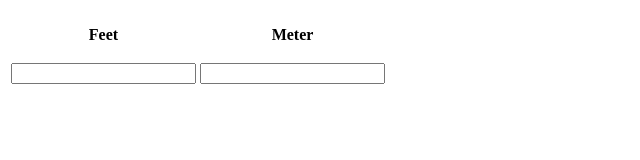
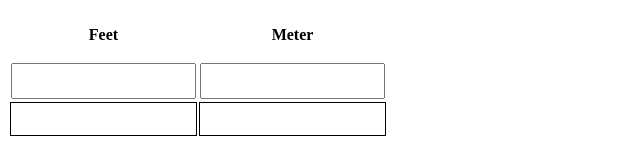
Before and after one commit to smoc180320/PF2209R1, a plain HTML site: page PF/Hàm 2/meter-feet.html in a window 1280 px wide. Shown: the whole page, without its empty margins (0-640 px from the left). Drawn offline with Linux system fonts and the light colour scheme.

Commit message:
update metter continue

```diff
--- a/PF/Hàm 2/meter-feet.html
+++ b/PF/Hàm 2/meter-feet.html
@@ -3,7 +3,15 @@
   <head>
     <meta charset="UTF-8" />
     <title>Title</title>
-    <script src="meter-feet.js"></script>
+    <style>
+      input{
+        height: 30px;
+      }
+      .result {
+        border: 1px solid black;
+        height: 30px;
+      }
+    </style>
   </head>
   <body>
     <form>
@@ -23,12 +31,13 @@
           </td>
         </tr>
         <tr>
-          <td><span id="result1"></span></td>
-          <td><span id="result2"></span></td>
+          <td class="result"><span id="result1"></span></td>
+          <td class="result"><span id="result2"></span></td>
         </tr>
       </table>
     </form>
     <script>
+      //convert meter to Feet
       function calFeet(meter) {
         return 3.279 * meter;
       }
@@ -37,7 +46,7 @@
         let input1 = document.getElementById("meter").value;
         document.getElementById("result1").innerHTML = calFeet(input1);
       }
-
+      //convert Feet meter
       function calMeter(feet) {
         return 0.305 * feet;
       }
```
Also changed, not shown: 2 other files.
